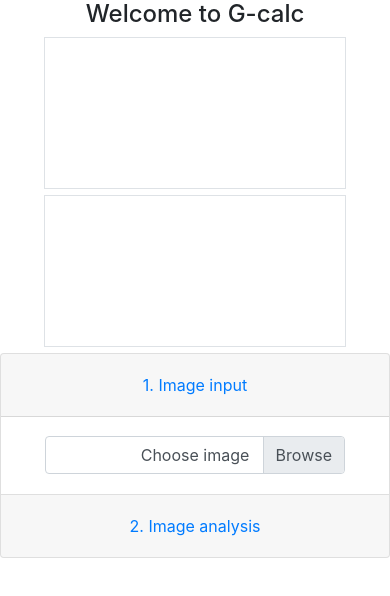
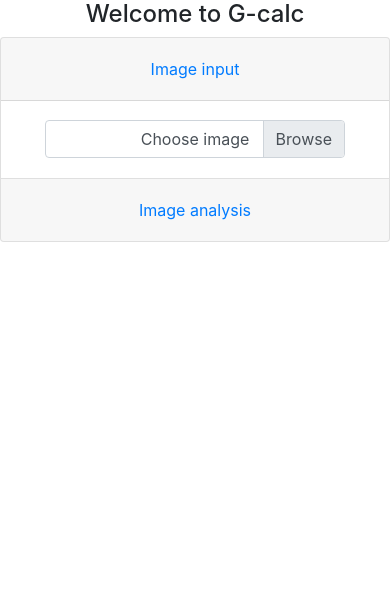
Before and after one commit to ryanzhou7/p-calc, a React (Create React App) app: page / in a window 390 px wide. Shown: the top 596 px of the page. Built offline with nearby package versions, Linux system fonts and the light colour scheme.

Commit message:
Responsive mobile + move canvas

```diff
--- a/src/components/App/App.js
+++ b/src/components/App/App.js
@@ -12,10 +12,10 @@
   const [canvasContextRed, setCanvasContextRed] = useState(null);
   const [canvasContextBlue, setCanvasContextBlue] = useState(null);
 
-  const [rotationDegrees, setRotationDegrees] = useState(0);
-  const [axisCoordinates, setAxisCoordinates] = useState(0);
+  const [numPixelsColoredRed, setNumPixelsColoredRed] = useState(0);
+  const [numPixelsColoredBlue, setNumPixelsColoredBlue] = useState(0);
 
-  const width = Math.min(500, utils.getCurrentViewportWidth());
+  const width = Math.min(500, utils.getCurrentViewportWidth()) - 50;
   const height = utils.getProportionalX(image.height, image.width, width);
   const canvasDimensions = {
     width: width,
@@ -52,25 +52,19 @@
       canvasWidth: canvasDimensions.width,
       canvasHeight: canvasDimensions.height,
     },
-    rotationDegrees: [rotationDegrees, setRotationDegrees],
-    axisCoordinates: [axisCoordinates, setAxisCoordinates],
+    numPixelsColoredRed: [numPixelsColoredRed, setNumPixelsColoredRed],
+    numPixelsColoredBlue: [numPixelsColoredBlue, setNumPixelsColoredBlue],
   };
 
   return (
     <div className="App">
       <h4>Welcome to G-calc</h4>
       <div>
-        <Canvas {...redCanvasProps} />
-      </div>
-      <div>
-        <Canvas {...blueCanvasProps} />
-      </div>
-      <div>
         <Accordion defaultActiveKey="0">
           <Card>
             <Card.Header>
               <Accordion.Toggle as={Button} variant="link" eventKey="0">
-                1. Image input
+                Image input
               </Accordion.Toggle>
             </Card.Header>
             <Accordion.Collapse eventKey="0">
@@ -88,11 +82,17 @@
           <Card>
             <Card.Header>
               <Accordion.Toggle as={Button} variant="link" eventKey="1">
-                2. Image analysis
+                Image analysis
               </Accordion.Toggle>
             </Card.Header>
             <Accordion.Collapse eventKey="1">
               <Card.Body>
+                <div>
+                  <Canvas isHidden={!isRedEdit} {...redCanvasProps} />
+                </div>
+                <div>
+                  <Canvas isHidden={isRedEdit} {...blueCanvasProps} />
+                </div>
                 <ImageAnalyzer {...imageAnalyzerProps} />
               </Card.Body>
             </Accordion.Collapse>
--- a/src/components/Canvas/Canvas.js
+++ b/src/components/Canvas/Canvas.js
@@ -22,13 +22,6 @@
     canvas.width = canvasWidth;
     canvas.height = canvasHeight;
     canvasContext.drawImage(image, 0, 0, drawWidth, drawHeight);
-
-    const smallerSide = Math.min(drawWidth, drawHeight);
-    canvasContext.beginPath();
-    canvasContext.lineWidth = "2";
-    canvasContext.strokeStyle = "green";
-    canvasContext.rect(0, 0, smallerSide, smallerSide);
-    canvasContext.stroke();
   }, [image, drawWidth, drawHeight, canvasWidth, canvasHeight]);
 
   return (
--- a/src/components/ImageAnalyzer/ImageAnalyzer.js
+++ b/src/components/ImageAnalyzer/ImageAnalyzer.js
@@ -2,16 +2,24 @@
 import { Form } from "react-bootstrap";
 import * as DomHelper from "../../utils/DomHelper";
 import ColorToggler from "../ColorToggler/ColorToggler";
-import ImageAligner from "../ImageAligner/ImageAligner";
 import CanvasEffectButtonGroup from "../CanvasEffectButtonGroup/CanvasEffectButtonGroup";
 import "./index.css";
 
 function ImageAnalyzer(props) {
   const sliderMin = 0;
   const sliderMax = 255;
+
+  const [
+    numPixelsColoredRed,
+    setNumPixelsColoredRed,
+  ] = props.numPixelsColoredRed;
+  const [
+    numPixelsColoredBlue,
+    setNumPixelsColoredBlue,
+  ] = props.numPixelsColoredBlue;
+  const { isRedEdit } = props;
+
   const [detectionThreshold, setDetectionThreshold] = useState(0);
-  const [numPixelsColoredRed, setNumPixelsColoredRed] = useState(0);
-  const [numPixelsColoredBlue, setNumPixelsColoredBlue] = useState(0);
   const [recolorHex, setRecolorHex] = useState("#00FF00");
 
   const canvasColorOptionsProps = {
@@ -22,14 +30,10 @@
     ...props,
   };
 
-  const imageAlignerProps = {
-    ...props,
-  };
-
   return (
     <div>
       <div>
-        <ColorToggler isRedEdit={props.isRedEdit} />
+        <ColorToggler isRedEdit={isRedEdit} />
       </div>
       <div>
         <Form.Label>Recolor:</Form.Label>
@@ -55,10 +59,7 @@
         <CanvasEffectButtonGroup {...canvasColorOptionsProps} />
       </div>
 
-      <div className="m-2">
-        <ImageAligner {...imageAlignerProps} />
-      </div>
-
+      <h5>Results: </h5>
       <div>
         <div>Red pixel count: {numPixelsColoredRed}</div>
         <div>Blue pixel count: {numPixelsColoredBlue}</div>
```
